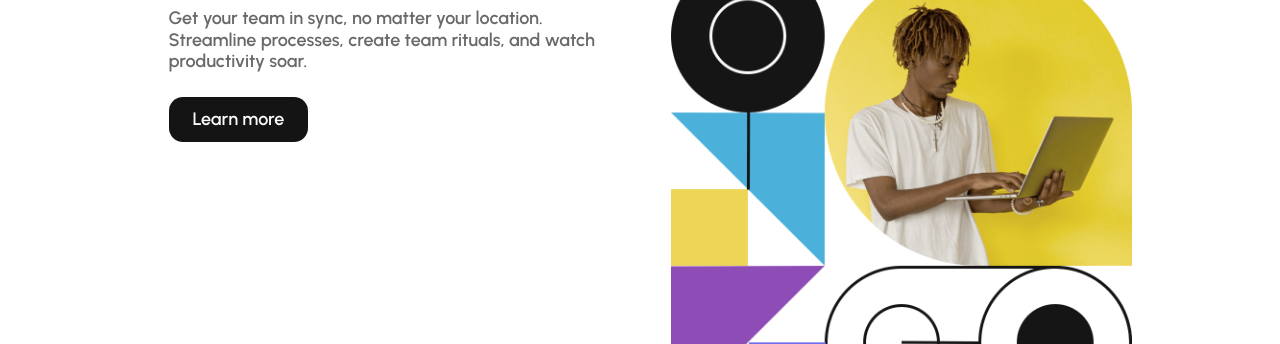
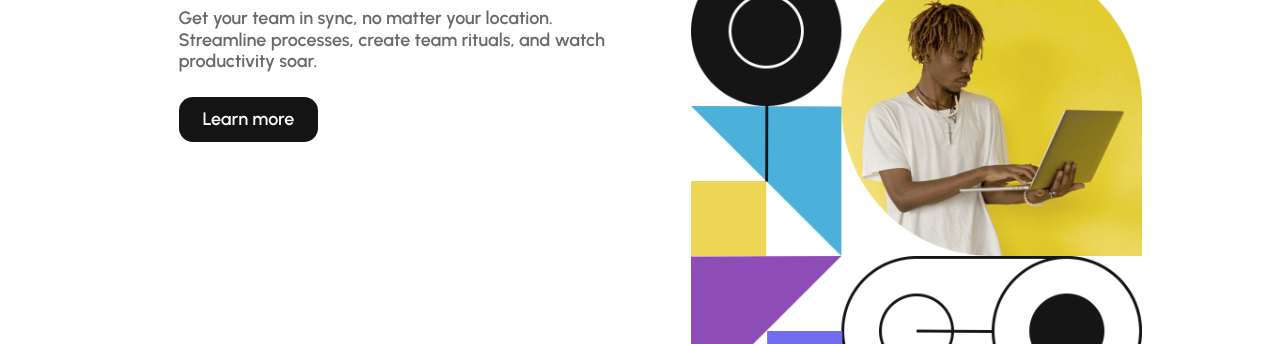
Before and after one commit to Disney-Banje/intro-dropdown-navigation, a plain HTML site: page index.html in a window 1280 px wide. Shown: the part 300-644 px from the top of the page. Drawn offline with Linux system fonts and the light colour scheme.

Commit message:
update styles for button cursor and main layout adjustments

```diff
--- a/style.css
+++ b/style.css
@@ -38,6 +38,7 @@
     background-color: transparent;
     border: none;
     outline: none;
+    cursor: [pointer];
 }
 
 :root {
@@ -113,7 +114,7 @@
 }
 
 main {
-    max-width: 98.3rem;
+    max-width: 100.3rem;
     height: 100%;
     margin: auto;
     display: flex;
@@ -184,7 +185,7 @@
 
     .page-description {
         text-align: start;
-        position: relative;
+        margin: 0 2.0rem;
         /* border: 1px solid var(--Medium-Gray); */
         align-self: stretch;
         display: flex;
```
